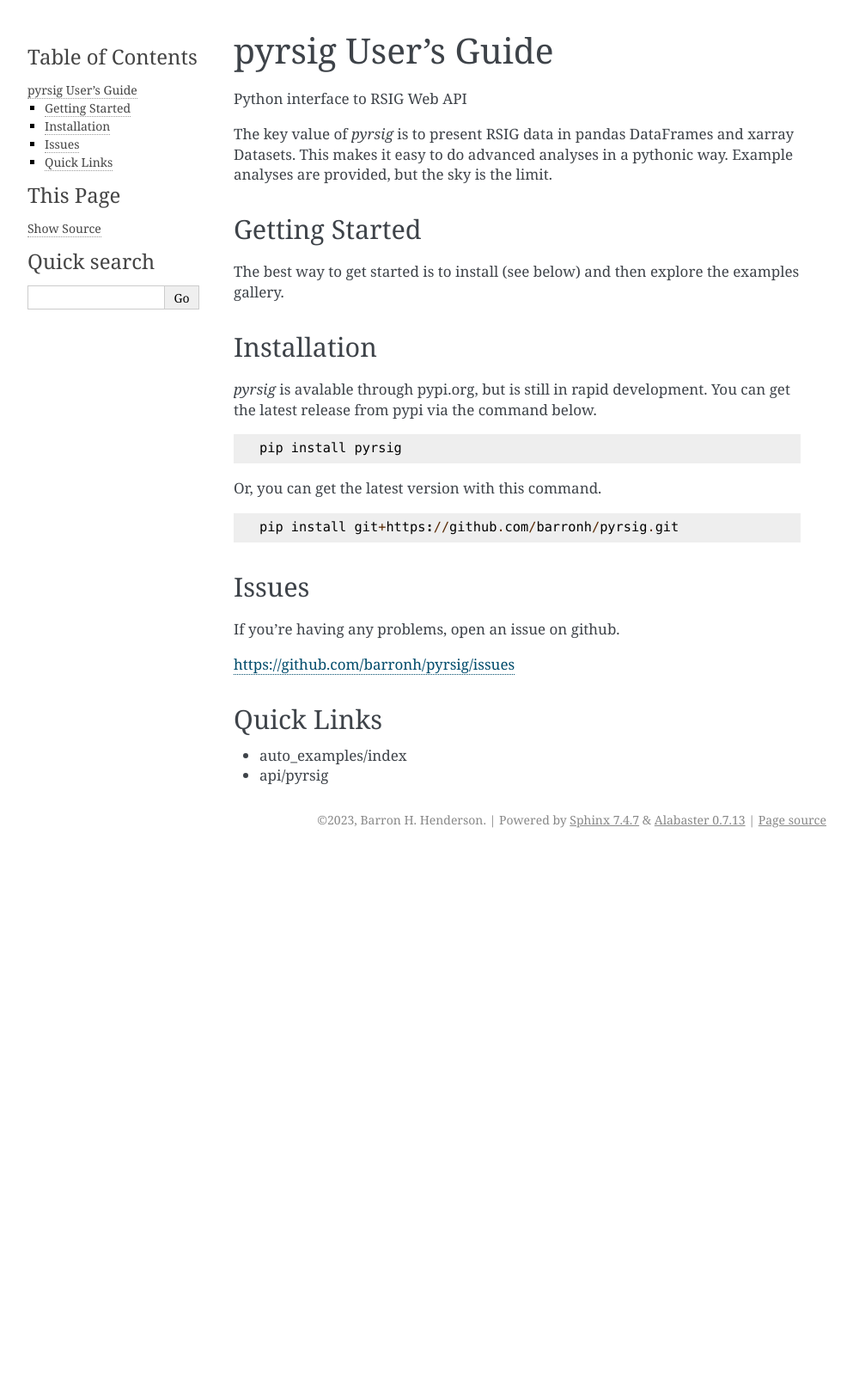
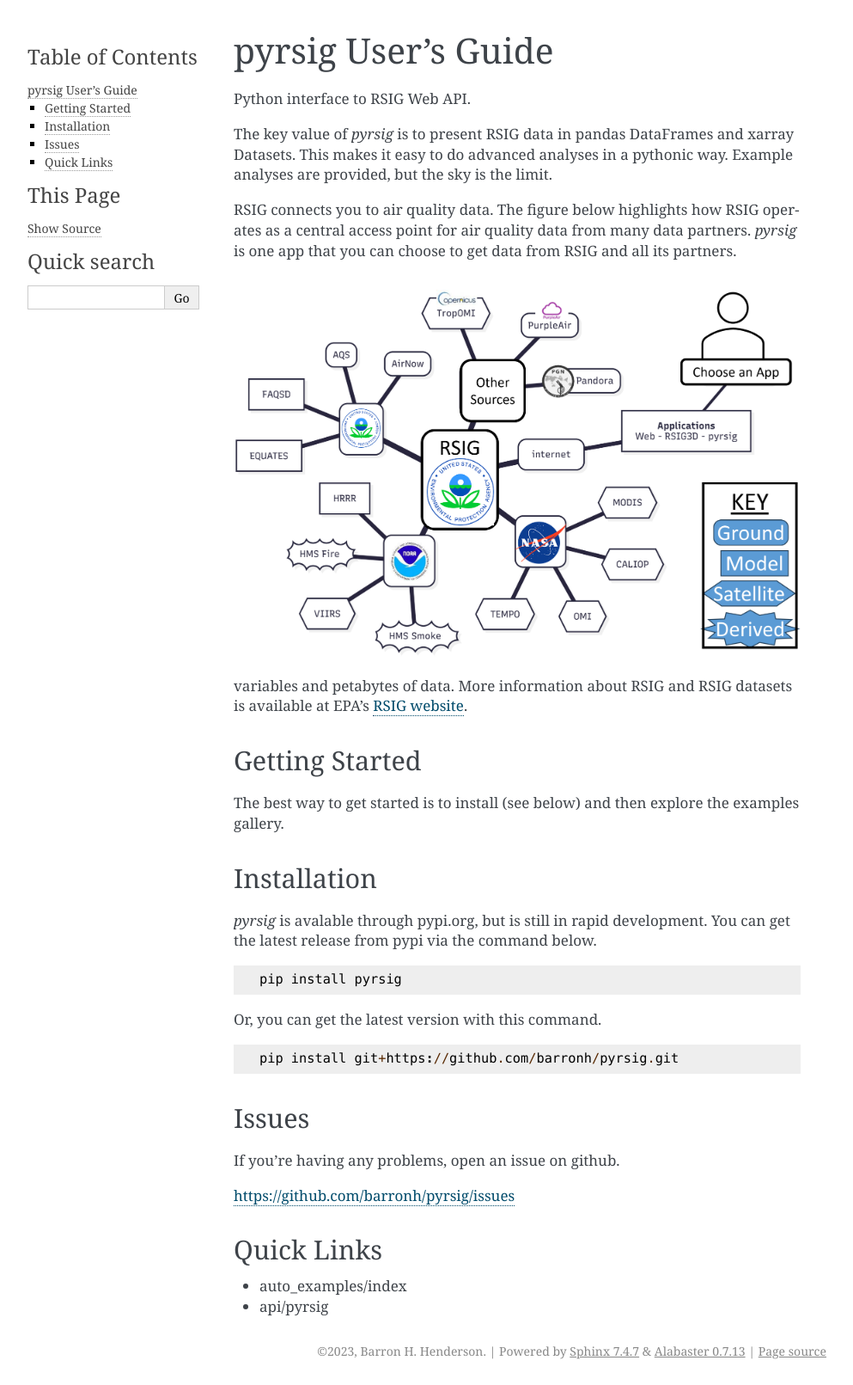
Before and after one commit to barronh/pyrsig, a Sphinx documentation site: the page built from docs/source/basic.rst, in a window 1280 px wide. Shown: the whole page at 86% size, without its empty margins (148-1141 px from the left). Built offline with Sphinx 7.4.7, drawn with Linux system fonts in a browser that asks for light colours; pages that are not in the unit, such as notebooks, are missing from menus; before the commit the page ends 993 px from its top, so only the background shows below that.

```diff
--- a/docs/source/basic.rst
+++ b/docs/source/basic.rst
@@ -6,11 +6,24 @@
 pyrsig User's Guide
 ===================
 
-Python interface to RSIG Web API
+Python interface to RSIG Web API.
 
 The key value of `pyrsig` is to present RSIG data in pandas DataFrames and
 xarray Datasets. This makes it easy to do advanced analyses in a pythonic
 way. Example analyses are provided, but the sky is the limit.
+
+RSIG connects you to air quality data. The figure below highlights how RSIG
+operates as a central access point for air quality data from many data
+partners. `pyrsig` is one app that you can choose to get data from RSIG and
+all its partners.
+
+.. image:: _static/rsig_network.png
+    :alt: RSIG Interargency Networked Data
+
+variables and petabytes of data.
+More information about RSIG and RSIG datasets is available at EPA's `RSIG website`_.
+
+.. _RSIG website: https://www.epa.gov/hesc/remote-sensing-information-gateway
 
 
 Getting Started
```
Also changed, not shown: README.md (+13 -4 lines), docs/source/_static/rsig_network.png (added), 3 other files.
